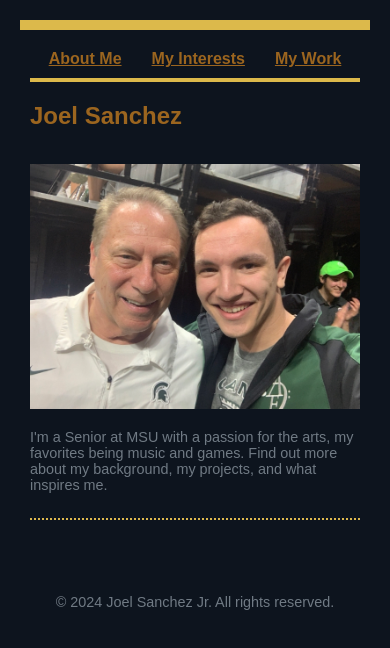
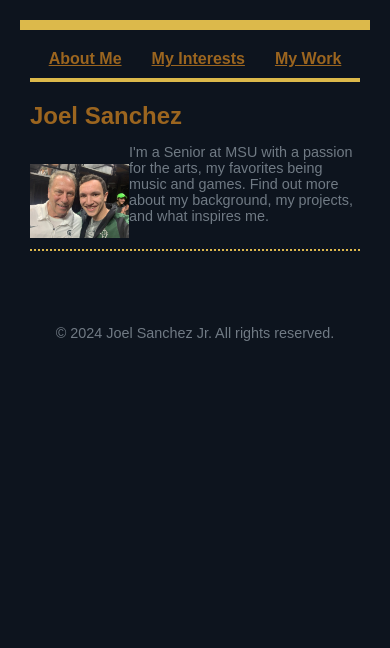
Before and after one commit to JJSpamchez/mi349_final, a plain HTML site: page index.html in a window 390 px wide. Drawn offline with Linux system fonts and the light colour scheme.

Commit message:
Update style.css

```diff
--- a/style.css
+++ b/style.css
@@ -86,7 +86,7 @@ a:hover {
   }
   .intro-image {
   float: left;
-  max-width: 100%;
+  width: 30%;
   height: auto;
   display: block;
   margin: 20px 0;
```
